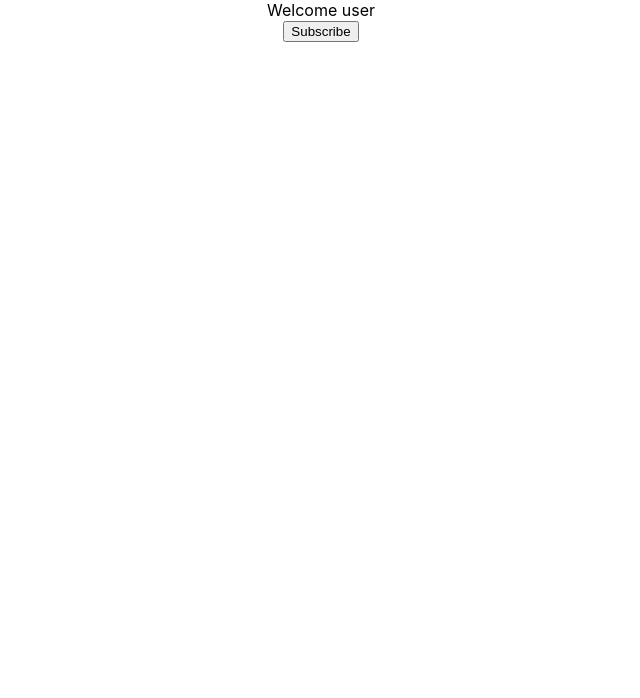
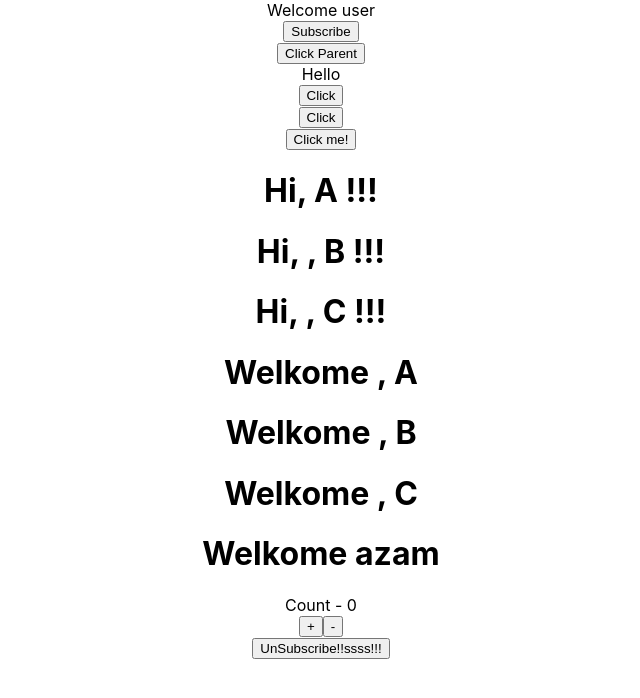
Before and after one commit to AntonKvitka98/Start_react, a React (Create React App) app in the folder hell/: page / in a window 1280 px wide. Shown: the top 698 px of the page, without its empty margins (319-959 px from the left). Built offline with nearby package versions, Linux system fonts and the light colour scheme.

Commit message:
all file in to Namelist

```diff
--- a/hell/src/App.js
+++ b/hell/src/App.js
@@ -8,13 +8,16 @@ import ClassClick from "./components/ClassClick";
 import EventBind from "./components/EventBind";
 import ParentComponent from "./components/ParentComponent";
 import UserGreeting from "./components/UserGreeting";
+import NameList from "./components/NameList";
 
 class App extends Component {
   render() {
     return (
       <div className="App">
-        <UserGreeting/>
-        {/* <ParentComponent/>
+        <NameList/>
+
+        {/* <UserGreeting/>
+         <ParentComponent/>
        <EventBind/>
          <FunctionClick/>
         <ClassClick />
--- /dev/null
+++ b/hell/src/components/NameList.js
@@ -0,0 +1,71 @@
+import React, { Component } from 'react';
+import Counter from "./Counter";
+import Greet from "./Greet";
+import Welcome from "./Welcome";
+import FunctionClick from "./FunctionClick";
+import ClassClick from "./ClassClick";
+import EventBind from "./EventBind";
+import ParentComponent from "./ParentComponent";
+import UserGreeting from "./UserGreeting";
+
+
+
+class NameList extends Component {
+    constructor(props){
+        super(props)
+        this.state = {
+            isLoggeIn: true
+
+        }
+    }
+
+
+    changeMessage(){
+        this.setState({
+            isLoggeIn : !this.state.isLoggeIn
+        })
+    }
+
+    render(){
+
+
+            let message
+         if(this.state.isLoggeIn){
+             message = <div>
+                 <UserGreeting/>
+                 <ParentComponent/>
+                 <EventBind/>
+                 <FunctionClick/>
+                 <ClassClick />
+
+                 <Greet name="A" surname="!!!">
+                 </Greet>
+                 <Greet name=", B" surname="!!!">
+                     <button>Click me</button>
+                 </Greet>
+                 <Greet name=", C" surname="!!!"/>
+
+                 <Welcome name=", A" surname="!!!"/>
+                 <Welcome name=", B" surname="!!!"/>
+                 <Welcome name=", C" surname="!!!"/>
+
+
+                 <Welcome name = "azam"> </Welcome>
+                 <Counter />
+                 <button onClick = {() => this.changeMessage()}>UnSubscribe!!ssss!!!</button>
+             </div>
+
+         }else {
+             message =  <div><div>Welcome guest</div>
+                 <button onClick = {() => this.changeMessage()}>UnSubscribe!!!!!</button>
+             </div>
+
+         }
+         return (
+             message
+         )
+
+    }
+}
+
+export default NameList
```
Also changed, not shown: 1 other file (tests, documents, lock files or other folders).
